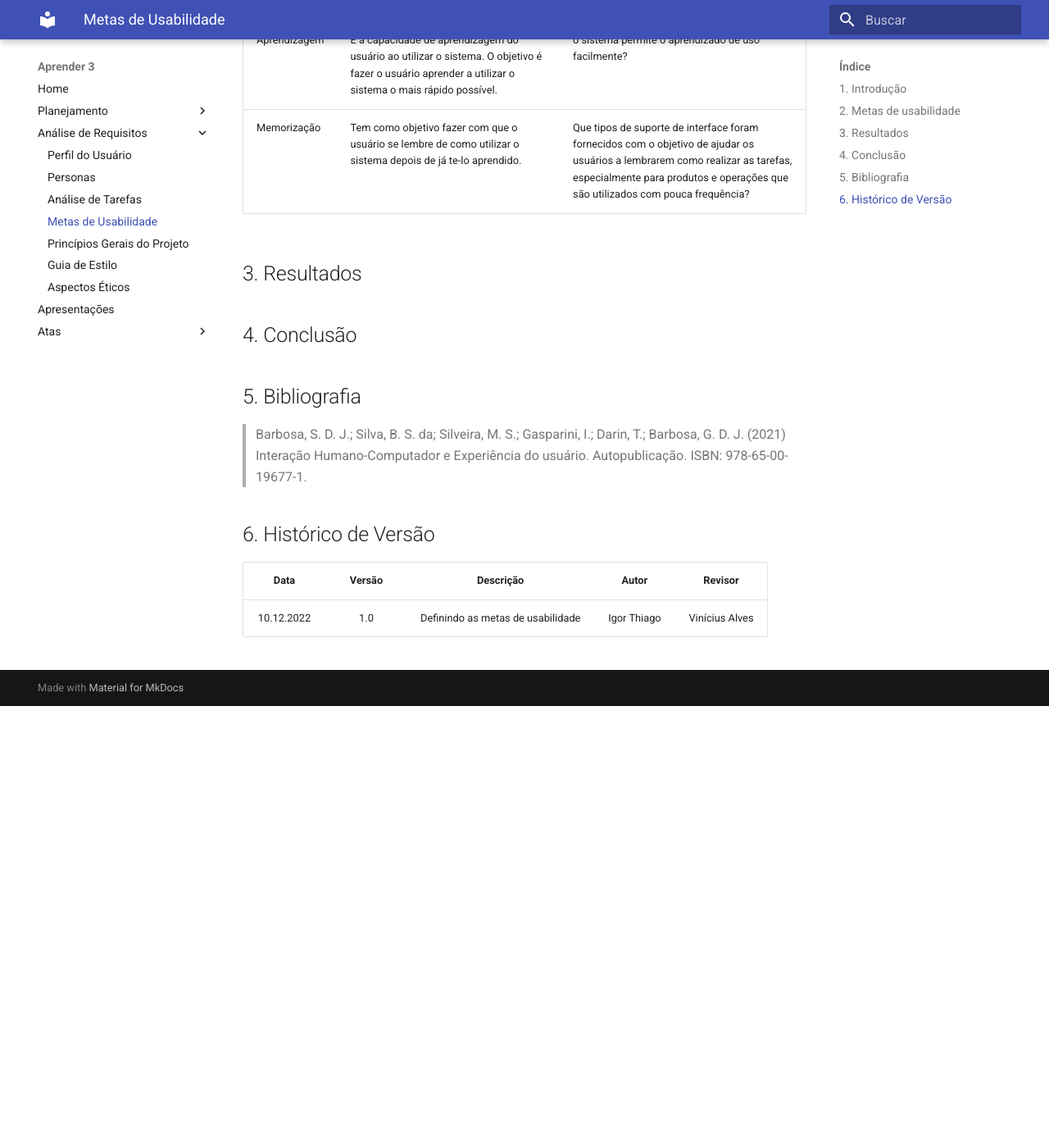
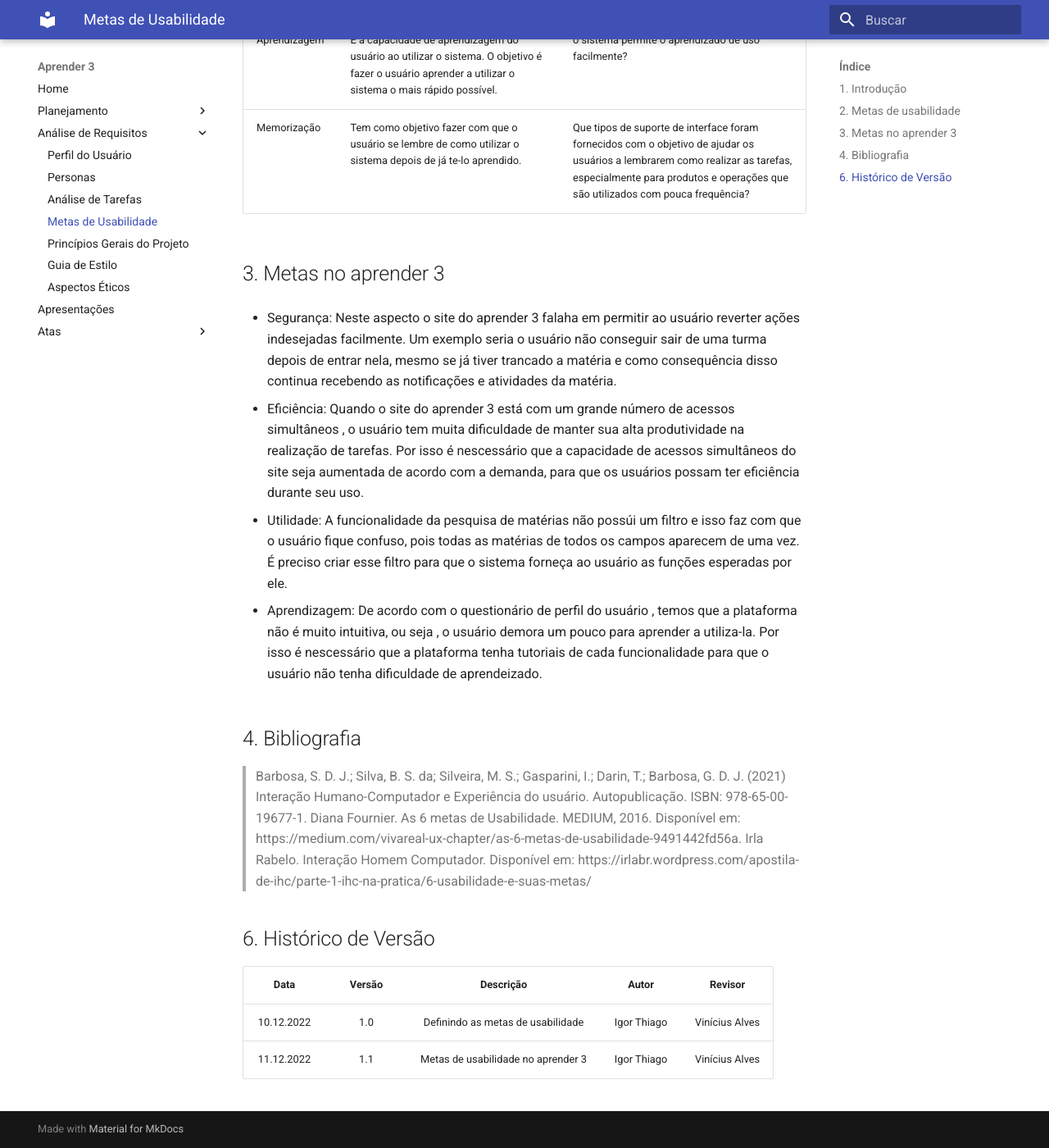
Before and after one commit to mdsreq-fga-unb/2022.2-Aprender3, an MkDocs documentation site: the page built from docs/analise_de_requisitos/metas_de_usabilidade.md, in a window 1280 px wide and 1400 px high, scrolled down 902 px. Shown: the whole window at 82% size. Built offline with MkDocs 1.6.1 and Material for MkDocs 9.7.7, drawn with Linux system fonts in a browser that asks for light colours; before the commit the page ends 1763 px from its top, so only the background shows below that.

Commit message:
Adicionando as metas de usabilidade no aprender 3

```diff
--- a/docs/analise_de_requisitos/metas_de_usabilidade.md
+++ b/docs/analise_de_requisitos/metas_de_usabilidade.md
@@ -15,17 +15,25 @@
 | Memorização | Tem como objetivo fazer com que o usuário se lembre de como utilizar o sistema depois de já te-lo aprendido. | Que tipos de suporte de interface foram fornecidos com o objetivo de ajudar os usuários a lembrarem como realizar as tarefas, especialmente para produtos e operações que são utilizados com pouca frequência? |
 
 
-## 3. Resultados
+## 3. Metas no aprender 3
 
+- Segurança: Neste aspecto o site do aprender 3 falaha em permitir ao usuário reverter ações indesejadas facilmente. Um exemplo seria o usuário não conseguir sair de uma turma depois de entrar nela, mesmo se já tiver trancado a matéria e como consequência disso continua recebendo as notificações e atividades da matéria.
 
-## 4. Conclusão
+- Eficiência: Quando o site do aprender 3 está com um grande número de acessos simultâneos , o usuário tem muita dificuldade de manter sua alta produtividade na realização de tarefas. Por isso é nescessário que a capacidade de acessos simultâneos do site seja aumentada de acordo com a demanda, para que os usuários possam ter eficiência durante seu uso.
 
+- Utilidade: A funcionalidade da pesquisa de matérias não possúi um filtro e isso faz com que o usuário fique confuso, pois todas as matérias de todos os campos aparecem de uma vez. É preciso criar esse filtro para que o sistema forneça ao usuário as funções esperadas por ele.
 
-## 5. Bibliografia
+- Aprendizagem: De acordo com o questionário de perfil do usuário , temos que a plataforma não é muito intuitiva, ou seja , o usuário demora um pouco para aprender a utiliza-la. Por isso é nescessário que a plataforma tenha tutoriais de cada funcionalidade para que o usuário não tenha dificuldade de aprendeizado.
+
+## 4. Bibliografia
 > Barbosa, S. D. J.; Silva, B. S. da; Silveira, M. S.; Gasparini, I.; Darin, T.; Barbosa, G. D. J. (2021) Interação Humano-Computador e Experiência do usuário. Autopublicação. ISBN: 978-65-00-19677-1.
+> Diana Fournier. As 6 metas de Usabilidade. MEDIUM, 2016. Disponível em: https://medium.com/vivareal-ux-chapter/as-6-metas-de-usabilidade-9491442fd56a.
+> Irla Rabelo. Interação Homem Computador. Disponível em: https://irlabr.wordpress.com/apostila-de-ihc/parte-1-ihc-na-pratica/6-usabilidade-e-suas-metas/
+
 
 ## 6. Histórico de Versão
 
 | Data       | Versão | Descrição            | Autor             | Revisor |
 |:----------:|:------:|:--------------------:|:-----------------:|:-------:|
 | 10.12.2022| 1.0 | Definindo as metas de usabilidade |  Igor Thiago  | Vinícius Alves |
+| 11.12.2022| 1.1 | Metas de usabilidade no aprender 3 |  Igor Thiago  | Vinícius Alves |
```
